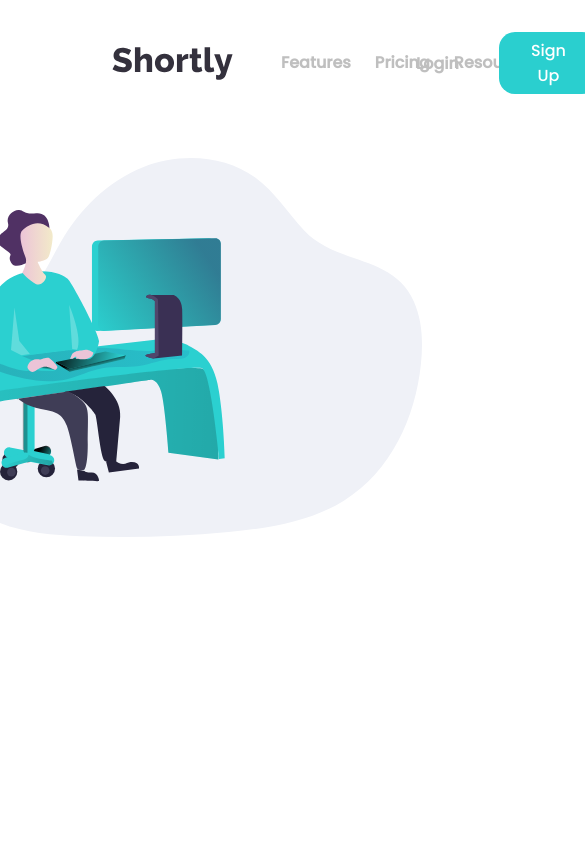
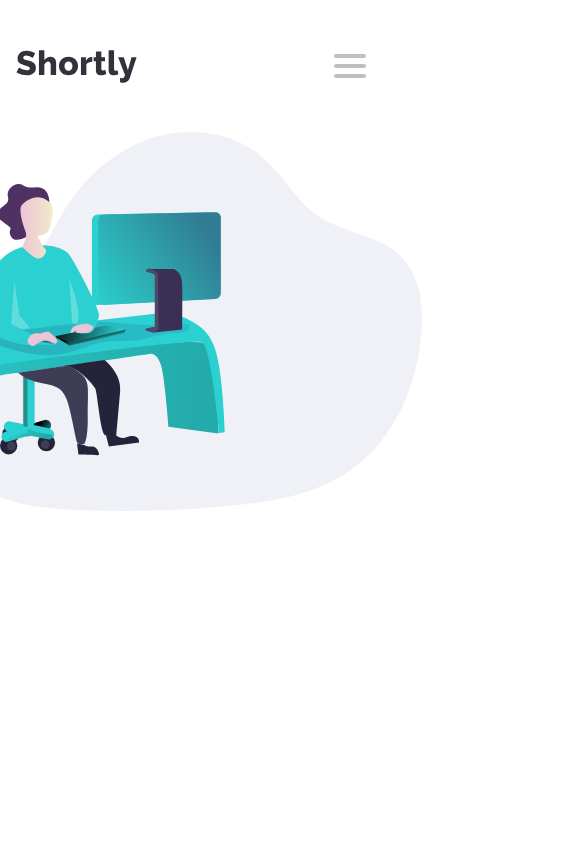
Before and after one commit to codinci/url-shortening-api, a React (Vite) app: page / in a window 390 px wide. Shown: the top 844 px of the page, 585 px wide, since content can reach past the window. Built offline with nearby package versions, Linux system fonts and the light colour scheme.

Commit message:
Animated hamburger menu on mobile screen

```diff
--- a/src/components/LinkForm.tsx
+++ b/src/components/LinkForm.tsx
@@ -6,9 +6,9 @@ export const LinkForm = () => {
         <form className="w-full translate-y-[50%] bg-scroll gap-5 rounded-xl
           bg-primary-dark-violet bg-shorten-image p-8">
           <div className="flex justify-between gap-4 mx-4">
-             <input className="w-3/4 rounded-lg p-4"
+            <input className="w-4/5 rounded-lg p-4"
               placeholder="Shorten a link here..." />
-            <button className="w-1/4 rounded-lg bg-primary-cyan p-4
+            <button className="w-1/5 rounded-lg bg-primary-cyan p-4
              text-white font-poppins font-bold">
               Shorten It!
             </button>
--- a/src/components/Navbar.tsx
+++ b/src/components/Navbar.tsx
@@ -1,10 +1,16 @@
 import logo from '../../images/logo.svg'
+import { useState } from 'react'
 
 export const Navbar = () => {
+	const [isNavOpen, setIsNavOpen] = useState(false);
+
 	return (
-		<header className="flex items-center justify-between p-8 mx-20">
-			<div className="flex items-center gap-x-6">
-				<img src={logo} className="mr-6 App-logo" alt="logo" />
+		<header className="flex items-center justify-between md:p-6 lg:p-8 lg:mx-20 md:mx-10">
+
+			<div className="flex mx-4 mt-8 md:mx-0 md:mt-0 md:gap-x-8 lg:gap-x-12 lg:ml-8">
+				<img src={logo} className="App-logo" alt="logo" />
+
+				<div className="hidden md:flex md:items-center md:gap-x-2 lg:gap-x-6">
 					<h1 className="font-poppins font-bold text-neutral-gray
 						hover:text-primary-dark-violet hover:cursor-pointer active:text-primary-dark-violet"
 					>
@@ -21,8 +27,32 @@ export const Navbar = () => {
 						Resources
 					</h1>
 				</div>
+			</div>
 
-			<div className="flex items-center justify-end gap-x-10">
+
+			<div className="flex items-center justify-end ">
+				<div  onClick={() => setIsNavOpen((prev) => !prev) }
+					className="space-y-1 mt-8 p-6 md:hidden">
+					<span className={`bg-neutral-gray block transition-all duration-300 ease-out
+						h-1 w-8 rounded-sm ${isNavOpen ?
+						'rotate-45 translate-y-3' : '-translate-y-0.5'
+						}`}
+					>
+					</span>
+					<span className={`bg-neutral-gray block transition-all duration-300 ease-out
+						h-1 w-8 rounded-sm my-0.5 ${isNavOpen ?
+						'opacity-0' : 'opacity-100'
+						}`}
+					>
+					</span>
+					<span className={`bg-neutral-gray block transition-all duration-300 ease-out
+						h-1 w-8 rounded-sm ${isNavOpen ?
+						'-rotate-45 -translate-y-1' : 'translate-y-0.5'
+						}`}
+					>
+					</span>
+				</div>
+				<div className='hidden md:flex md:gap-4'>
 					<button>
 						<a className="font-poppins font-bold text-neutral-gray">Login</a>
 					</button>
@@ -31,6 +61,7 @@ export const Navbar = () => {
 						<a className="font-poppins text-white">Sign Up</a>
 					</button>
 				</div>
+			</div>
 		</header>
 	)
 
```
Also changed, not shown: 1 other file (tests, documents, lock files or other folders). Lines whose indentation alone changed are shown as unchanged.
